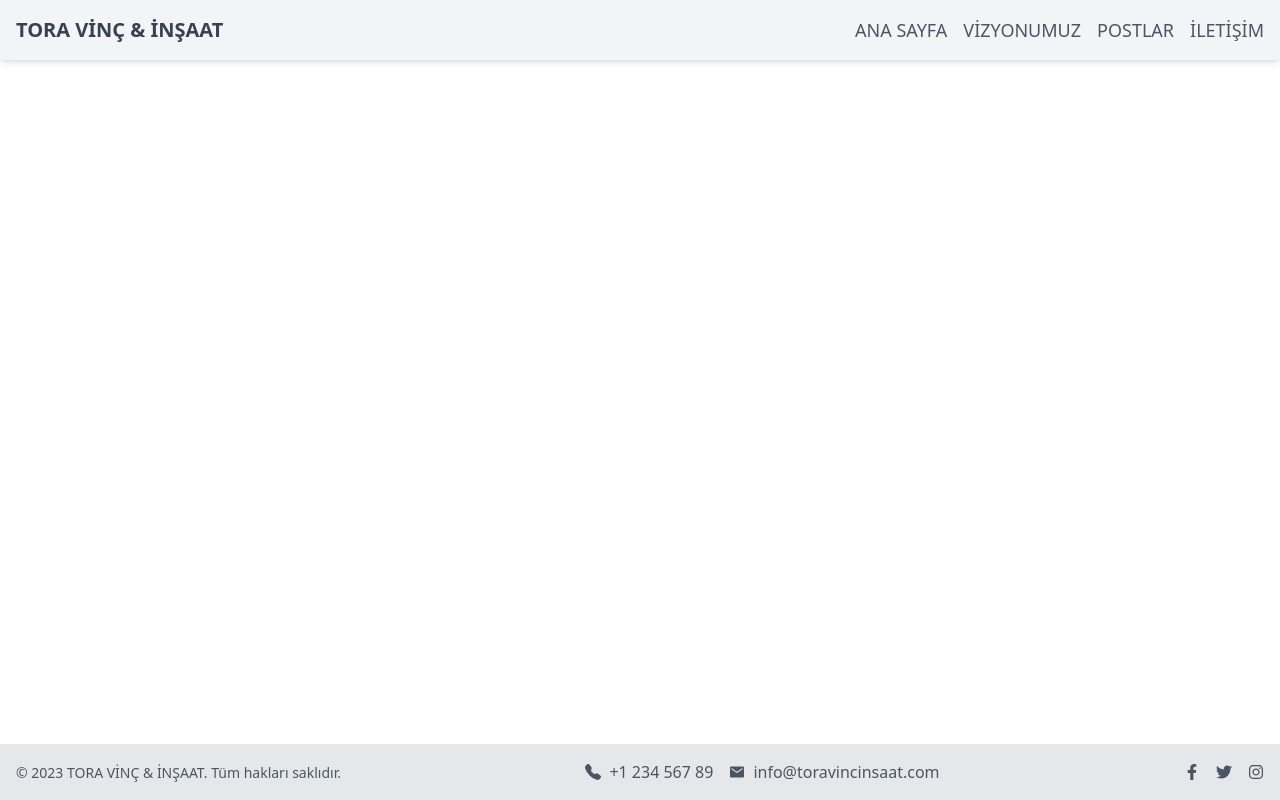
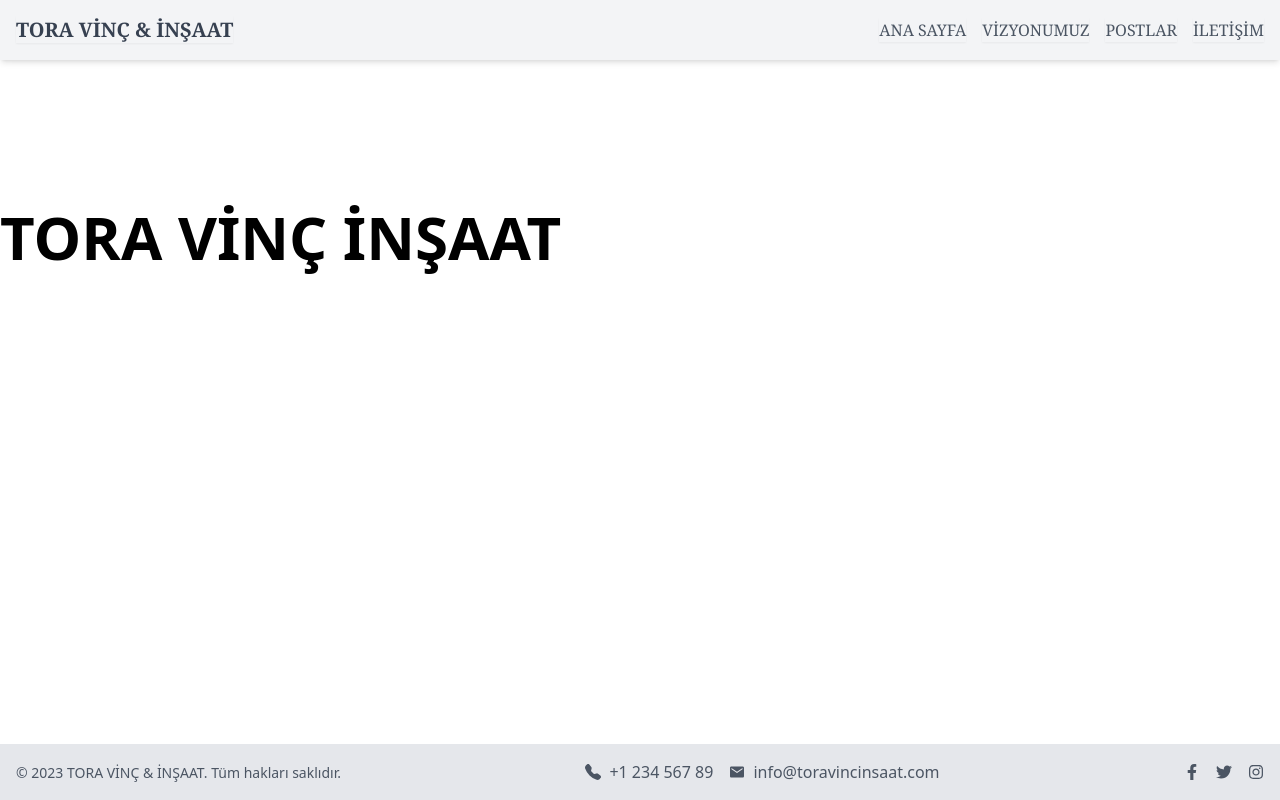
Before and after one commit to batuberque/dietitian, a React (Vite) app in the folder frontend/: page / in a window 1280 px wide. Built offline with nearby package versions, Linux system fonts and the light colour scheme; no server answers.

Commit message:
header-changes

```diff
--- a/frontend/src/components/Header/Header.tsx
+++ b/frontend/src/components/Header/Header.tsx
@@ -1,31 +1,82 @@
-import { Link } from 'react-router-dom';
+import React, { useCallback, useEffect, useRef, useState } from 'react';
+import { Link, useLocation } from 'react-router-dom';
+import { renderIcon } from '../../lib/ui/IconUtils';
 
 const Header: React.FC = () => {
+  const [isMenuOpen, setIsMenuOpen] = useState<string | boolean>(false);
+  const location = useLocation();
+  const menuRef = useRef<HTMLElement>(null);
+
+  const handleClickOutside = useCallback((event: MouseEvent) => {
+    if (menuRef.current && !menuRef.current.contains(event.target as Node)) {
+      setIsMenuOpen(false);
+    }
+  }, []);
+
+  const toggleMenu = () => {
+    if (!isMenuOpen) {
+      document.addEventListener('mousedown', handleClickOutside);
+    } else {
+      document.removeEventListener('mousedown', handleClickOutside);
+    }
+    setIsMenuOpen(!isMenuOpen);
+  };
+
+  useEffect(() => {
+    setIsMenuOpen(false);
+  }, [location]);
+
   return (
-    <div className="header bg-gray-100 p-4 shadow-md fixed top-0 w-full">
-      <div className="container mx-auto flex flex-col md:flex-row justify-between items-center">
-        <div className="logo mb-4 md:mb-0">
-          <span className="text-xl font-bold text-gray-700">
-            <Link to={'/'}>TORA VİNÇ & İNŞAAT</Link>
-          </span>
-        </div>
+    <header ref={menuRef}>
+      <div className="header bg-gray-100 p-4 shadow-md fixed top-0 w-full">
+        <div className="container mx-auto flex flex-wrap justify-between items-center">
+          <div className="logo">
+            <span className="text-xl font-bold text-gray-700 shadow-sm font-serif">
+              <Link to={'/'}>TORA VİNÇ & İNŞAAT</Link>
+            </span>
+          </div>
 
-        <div className="titles flex flex-col md:flex-row gap-4">
-          <span className="text-lg text-gray-600 hover:text-gray-800 transition duration-300">
-            <Link to={'/'}>ANA SAYFA</Link>
-          </span>
-          <span className="text-lg text-gray-600 hover:text-gray-800 transition duration-300">
-            <Link to={'/vision'}>VİZYONUMUZ</Link>
-          </span>
-          <span className="text-lg text-gray-600 hover:text-gray-800 transition duration-300">
-            <Link to={'/post'}>POSTLAR</Link>
-          </span>
-          <span className="text-lg text-gray-600 hover:text-gray-800 transition duration-300">
-            <Link to={'/contact'}>İLETİŞİM</Link>
-          </span>
+          <div className="md:hidden">
+            <button className="text-2xl" onClick={toggleMenu}>
+              {renderIcon('TfiAlignJustify')}
+            </button>
+          </div>
+
+          <div
+            className={`w-full md:flex md:items-center md:w-auto ${
+              !isMenuOpen ? 'hidden' : ''
+            }`}
+          >
+            <div className="text-md md:flex-grow">
+              <Link
+                to={'/'}
+                className="block mt-4 md:inline-block md:mt-0 text-gray-600 hover:text-gray-800 mr-4 shadow-sm font-serif"
+              >
+                ANA SAYFA
+              </Link>
+              <Link
+                to={'/vision'}
+                className="block mt-4 md:inline-block md:mt-0 text-gray-600 hover:text-gray-800 mr-4 shadow-sm font-serif"
+              >
+                VİZYONUMUZ
+              </Link>
+              <Link
+                to={'/post'}
+                className="block mt-4 md:inline-block md:mt-0 text-gray-600 hover:text-gray-800 mr-4 shadow-sm font-serif"
+              >
+                POSTLAR
+              </Link>
+              <Link
+                to={'/contact'}
+                className="block mt-4 md:inline-block md:mt-0 text-gray-600 hover:text-gray-800 shadow-sm font-serif"
+              >
+                İLETİŞİM
+              </Link>
+            </div>
+          </div>
         </div>
       </div>
-    </div>
+    </header>
   );
 };
 
--- a/frontend/src/components/Home/Home.tsx
+++ b/frontend/src/components/Home/Home.tsx
@@ -1,8 +1,12 @@
 const Home = () => {
   return (
-    <div className="flex justify-center items-start h-1/2">
-      <div className="text-3xl pt-5">Diyetisyen Uygulamasına Hoşgeldiniz</div>
-    </div>
+    <body>
+      <div className="flex text-grey mt-48">
+        <div className="flex text-6xl font-semibold leading-normal">
+          TORA VİNÇ İNŞAAT
+        </div>
+      </div>
+    </body>
   );
 };
 
--- a/frontend/src/lib/ui/IconUtils.tsx
+++ b/frontend/src/lib/ui/IconUtils.tsx
@@ -1,13 +1,15 @@
 import { FaFacebookF, FaInstagram, FaTwitter } from 'react-icons/fa';
 import { BsFillTelephoneFill } from 'react-icons/bs';
 import { IoMdMail } from 'react-icons/io';
+import { TfiAlignJustify } from 'react-icons/tfi';
 
 export type IconType =
   | 'FaFacebookF'
   | 'FaInstagram'
   | 'FaTwitter'
   | 'BsFillTelephoneFill'
-  | 'IoMdMail';
+  | 'IoMdMail'
+  | 'TfiAlignJustify';
 
 export const renderIcon = (iconType: IconType) => {
   switch (iconType) {
@@ -21,6 +23,8 @@ export const renderIcon = (iconType: IconType) => {
       return <BsFillTelephoneFill />;
     case 'IoMdMail':
       return <IoMdMail />;
+    case 'TfiAlignJustify':
+      return <TfiAlignJustify />;
     default:
       return null;
   }
```
